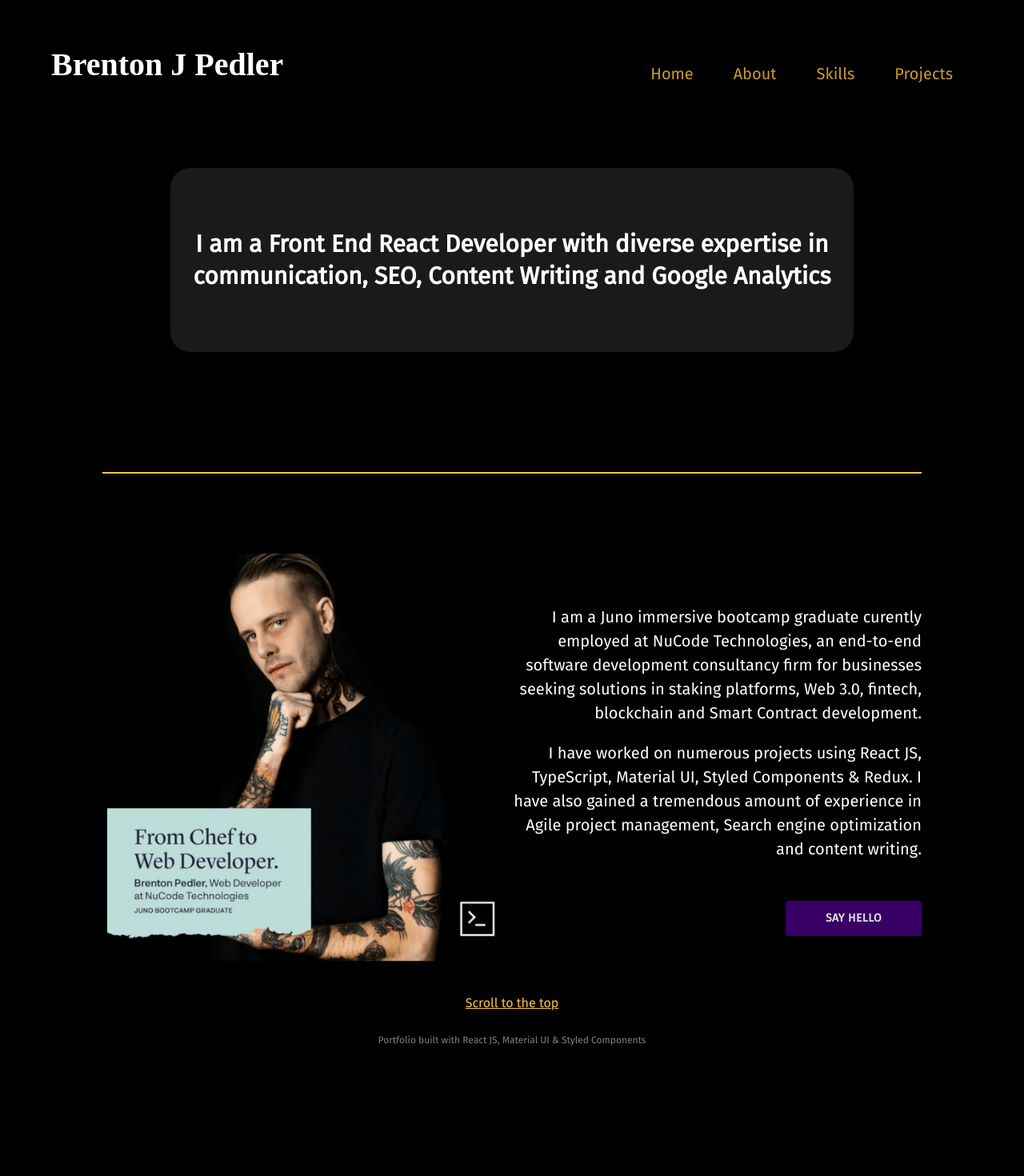
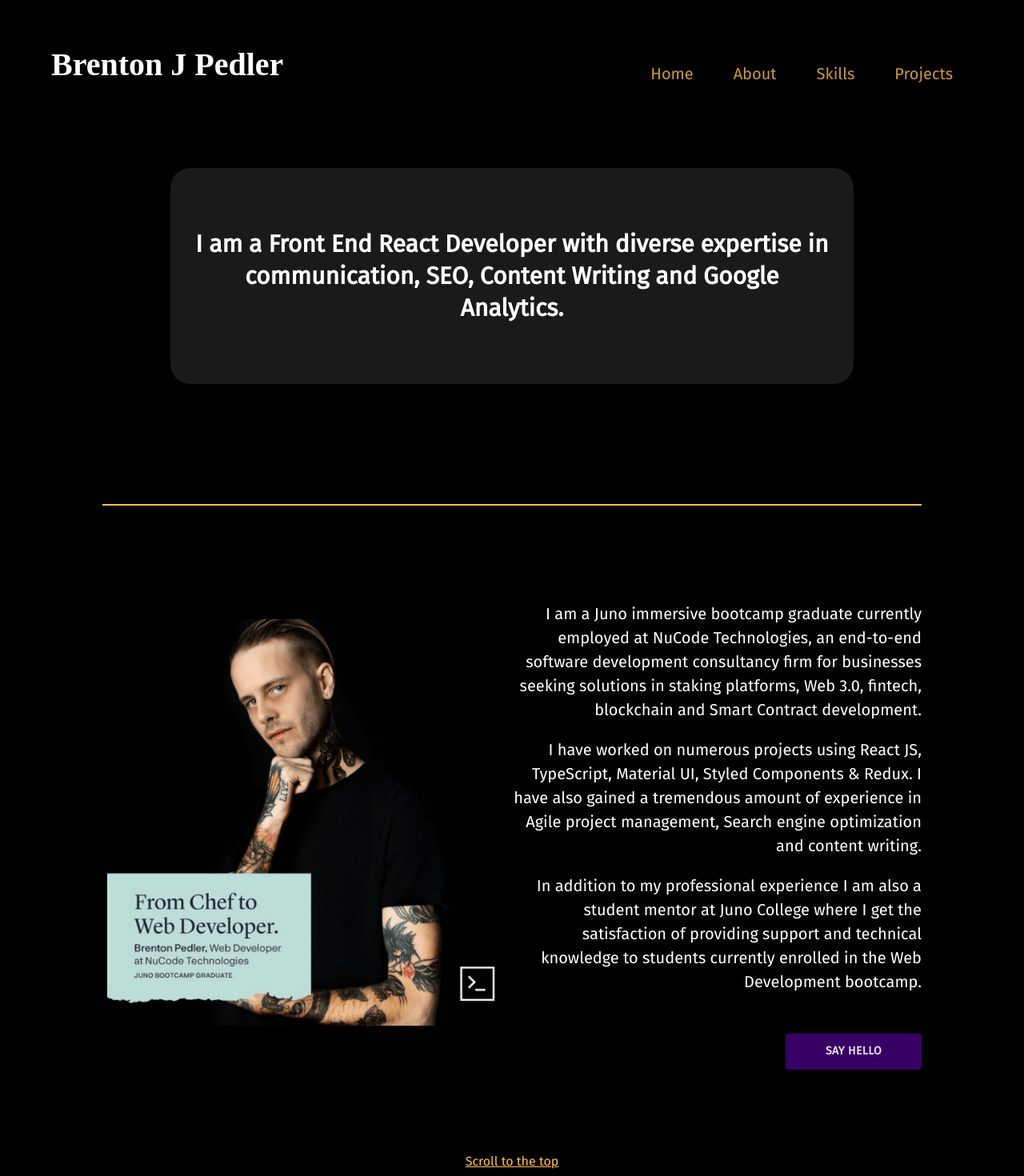
Before and after one commit to BrentonPedler/new-portfolio, a React (Create React App) app: page /about in a window 1280 px wide. Shown: the top 1470 px of the page at 80% size. Before the commit the page ends 1327 px from the top, so only its background shows below. Built offline with nearby package versions, Linux system fonts and the light colour scheme; a web font is replaced by a local one.

Commit message:
content update

```diff
--- a/src/pages/about/index.js
+++ b/src/pages/about/index.js
@@ -26,7 +26,7 @@ export default function About() {
                         sx={{ padding: { xl: '25px', lg: '25px', md: '20px', sm: '15px', xs: '10px' }, marginBottom: '100px'  }}
                     >
                         <h2 style={{ fontSize: mediaQuery ? '25px' : '30px' }}>
-                            I am a Front End React Developer with diverse expertise in communication, SEO, Content Writing and Google Analytics
+                            I am a Front End React Developer with diverse expertise in communication, SEO, Content Writing and Google Analytics.
                         </h2>
                     </Grid>
                 </Grid>
@@ -34,27 +34,28 @@ export default function About() {
                     container
                     justifyContent="center"
                     alignItems="center"
-                    sx={{ marginTop: '100px' }}
+                    sx={{ margin: '100px 0px' }}
                 >
                     <Grid
                         item
                         xs={12} sm={12} md={12} lg={6} xl={6}
                         sx={{ textAlign: 'center' }}
                     >
-                        <img src={Brenton} alt='Brenton graduate of Juno Web Development posing for photo' />
+                        <img src={Brenton} alt='Brenton graduate of Juno Web Development posing' />
                     </Grid>
                     <Grid
                         item
                         xs={12} sm={12} md={12} lg={6} xl={6}
                         sx={{ textAlign: 'right' }}
                     >
-                        <p>I am a Juno immersive bootcamp graduate curently employed at NuCode Technologies, an end-to-end software development consultancy firm for businesses seeking solutions in staking platforms, Web 3.0, fintech, blockchain and Smart Contract development.</p>
-                        <p style={{ marginBottom: '50px' }}>I have worked on numerous projects using React JS, TypeScript, Material UI, Styled Components & Redux. I have also gained a tremendous amount of experience in Agile project management, Search engine optimization and content writing.</p>
+                        <p>I am a Juno immersive bootcamp graduate currently employed at NuCode Technologies, an end-to-end software development consultancy firm for businesses seeking solutions in staking platforms, Web 3.0, fintech, blockchain and Smart Contract development.</p>
+                        <p>I have worked on numerous projects using React JS, TypeScript, Material UI, Styled Components & Redux. I have also gained a tremendous amount of experience in Agile project management, Search engine optimization and content writing.</p>
+                        <p style={{ marginBottom: '50px' }}>In addition to my professional experience I am also a student mentor at Juno College where I get the satisfaction of providing support and technical knowledge to students currently enrolled in the Web Development bootcamp.</p>
                         <Contact />
                     </Grid>
                 </Grid>
             </Box>
-            <Scroll style={{ marginBottom: '50px' }} />
+            <Scroll />
             <Footer />
         </div>
     )
--- a/src/pages/projects/projectList.js
+++ b/src/pages/projects/projectList.js
@@ -19,7 +19,7 @@ export const projectList = [
     },
     {
         name: 'Daily Metal Motivator',
-        description: 'An aplication built for heavy metal enthusiasts looking for motivation. Select your mood & a heavy metal lyric will be generated at random.',
+        description: 'An application built for heavy metal enthusiasts looking for motivation. Select your mood & a heavy metal lyric will be generated at random.',
         tech: 'Built with React JS & Firebase.',
         live: 'https://vigilant-aryabhata-796d9b.netlify.app/',
         repo: 'https://github.com/BrentonPedler/brentonPedlerProjectThree',
@@ -30,7 +30,7 @@ export const projectList = [
     },
     {
         name: 'Guess Who Ghibli',
-        description: 'An application inspired by the 80s board game Guess Who? Users are prompted to guess randomly generated characters from the Studio Ghibli API. Built in collaboration with good friend Adrienne Lee.',
+        description: 'An application inspired by the 80s board game Guess Who. Users are prompted to guess randomly generated characters from the Studio Ghibli API. Designed and built in collaboration with good friend Adrienne Lee.',
         tech: 'Built with HTML5, CSS & JavaScript.',
         live: 'https://mypettotoro.github.io/myPetTotoro/',
         repo: 'https://github.com/myPetTotoro',
--- a/src/pages/skills/index.js
+++ b/src/pages/skills/index.js
@@ -56,7 +56,7 @@ export default function Skills() {
                         </Grid>
                     </Grid>
                 </Box>
-            <Scroll style={{ marginBottom: '50px' }} />
+            <Scroll />
             <Footer />
             </div>
         </div>
```
